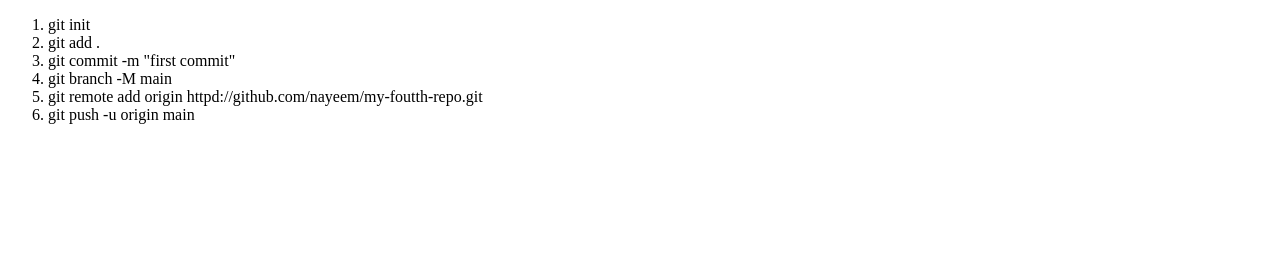
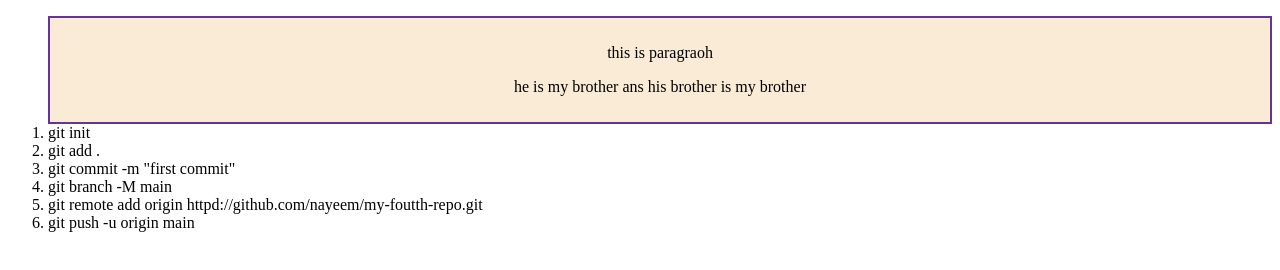
Before and after one commit to nayeem-miah/my-fourth-repo, a plain HTML site: page index.html in a window 1280 px wide. Drawn offline with Linux system fonts and the light colour scheme.

Commit message:
added some item

```diff
--- a/index.html
+++ b/index.html
@@ -4,9 +4,14 @@
     <meta charset="UTF-8">
     <meta name="viewport" content="width=device-width, initial-scale=1.0">
     <title>Document</title>
+    <link rel="stylesheet" href="styles/index.css">
 </head>
 <body>
     <ol>
+        <div class="d">
+            <p>this is paragraoh</p>
+            <p>he is my brother ans his brother is my brother</p>
+        </div>
         <li>git init</li>
         <li>git add .</li>
         <li>git commit -m "first commit"</li>
--- /dev/null
+++ b/styles/index.css
@@ -0,0 +1,6 @@
+.d{
+    background-color:antiquewhite;
+    border:2px solid rebeccapurple;
+    padding:10px;
+    text-align: center;
+}
```
